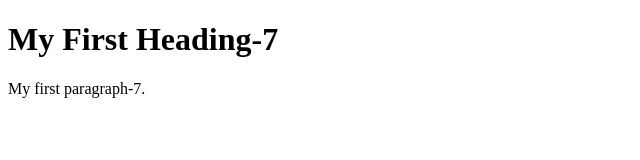
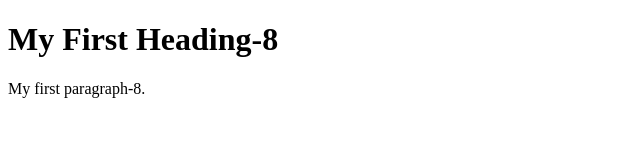
Before and after one commit to Levi-Michael/Web-CI-CD, a plain HTML site: page index.html in a window 1280 px wide. Shown: the full height of the page, 0-640 px from the left. Drawn offline with Linux system fonts and the light colour scheme.

Commit message:
Update index.html

```diff
--- a/index.html
+++ b/index.html
@@ -2,8 +2,8 @@
 <html>
 <body>
 
-<h1>My First Heading-7</h1>
-<p>My first paragraph-7.</p>
+<h1>My First Heading-8</h1>
+<p>My first paragraph-8.</p>
 
 </body>
 </html>
```
